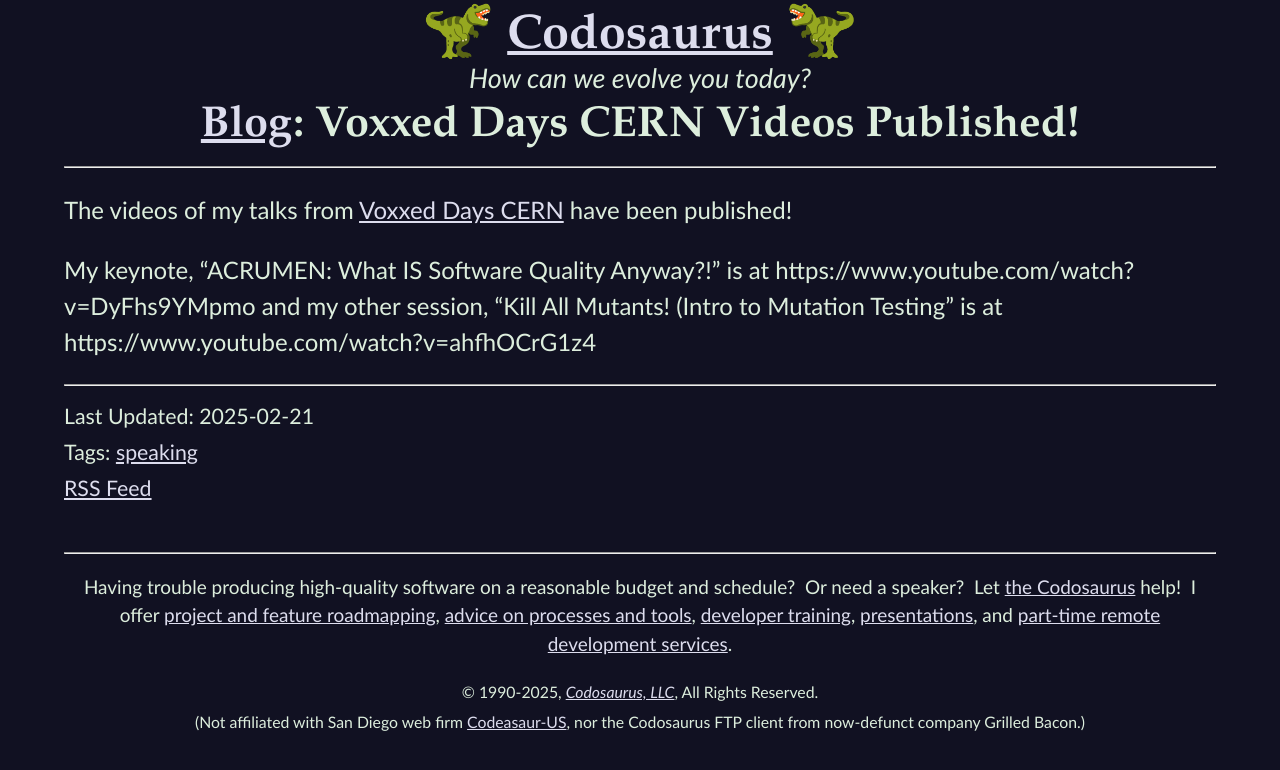
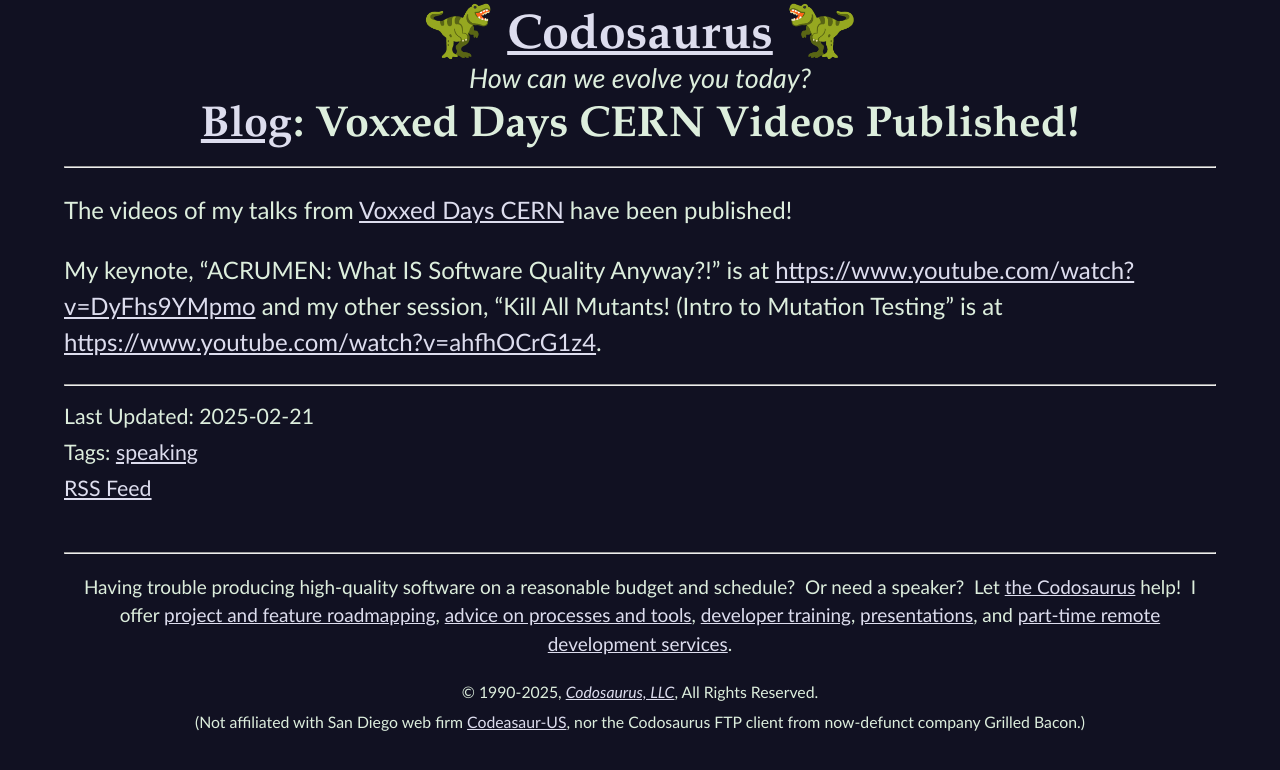
Before and after one commit to CodosaurusLLC/CodosaurusLLC.github.io, a Jekyll site: the page built from _posts/2025-02-21-voxxed-days-cern-videos-published-2025-02-21.md, in a window 1280 px wide. Shown: the top 770 px of the page. Built offline with Jekyll 4.4.1, drawn with Linux system fonts in a browser that asks for light colours; comment, search, counter and statistics services are not loaded; some of the changed lines change nothing that is shown.

Commit message:
linkify urls ffs

```diff
--- a/_posts/2025-02-21-voxxed-days-cern-videos-published-2025-02-21.md
+++ b/_posts/2025-02-21-voxxed-days-cern-videos-published-2025-02-21.md
@@ -13,6 +13,6 @@
 have been published!
 
 My keynote, "ACRUMEN: What IS Software Quality Anyway?!" is at
-https://www.youtube.com/watch?v=DyFhs9YMpmo
+[https://www.youtube.com/watch?v=DyFhs9YMpmo](https://www.youtube.com/watch?v=DyFhs9YMpmo)
 and my other session, "Kill All Mutants! (Intro to Mutation Testing" is at
-https://www.youtube.com/watch?v=ahfhOCrG1z4
+[https://www.youtube.com/watch?v=ahfhOCrG1z4](https://www.youtube.com/watch?v=ahfhOCrG1z4).
```
